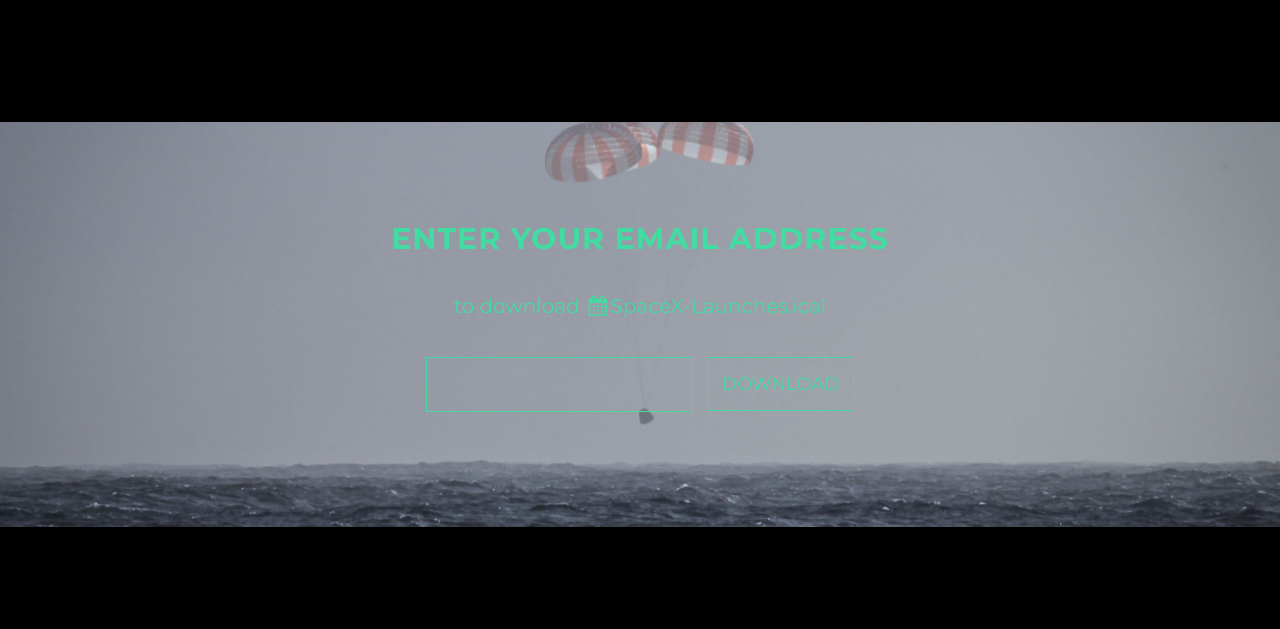
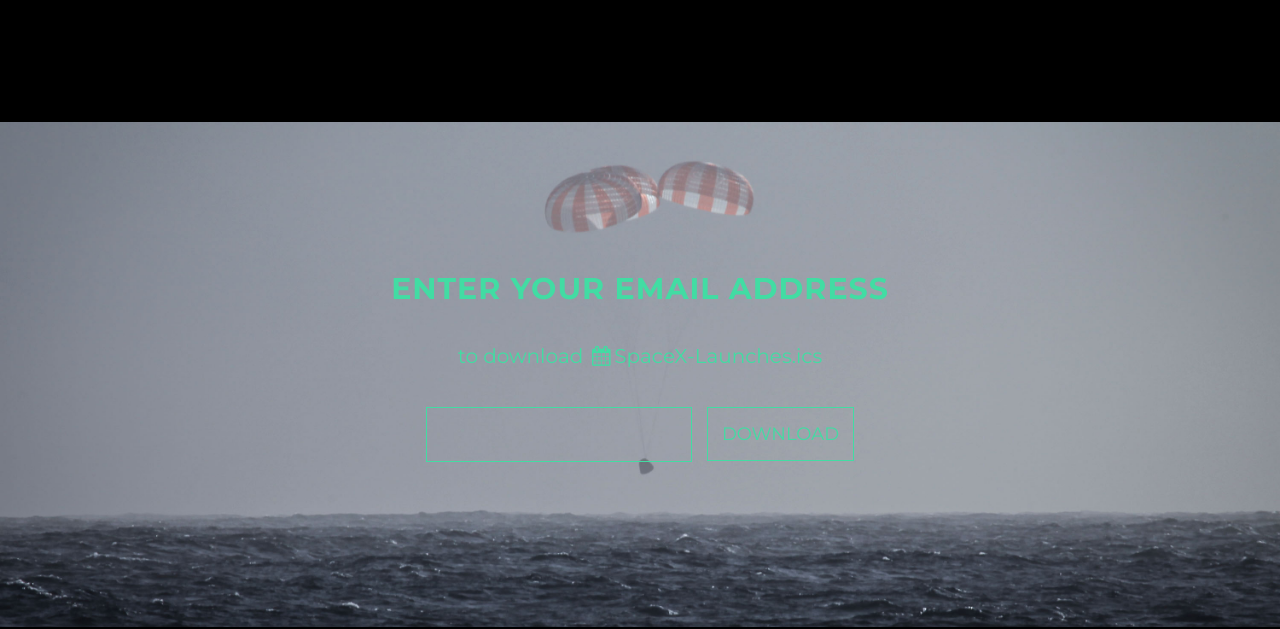
Before and after one commit to mauricewipf/spacex-launches, a plain HTML site: page index.html in a window 1280 px wide. Shown: the part 1200-1829 px from the top of the page. Drawn offline with Linux system fonts and the light colour scheme; some packages are replaced by stand-ins of ours.

Commit message:
minor changes

```diff
--- a/css/grayscale.css
+++ b/css/grayscale.css
@@ -283,7 +283,7 @@ a:focus {
     }
 
     .download-section {
-        padding: 100px 0;
+        padding: 150px 0;
     }
 }
 
--- a/index.html
+++ b/index.html
@@ -9,7 +9,7 @@
     <meta name="description" content="Upcoming SpaceX Launche in Your Calendar">
     <meta name="author" content="Maurice Wipf">
 
-    <title>SpaceX-Launches.ical</title>
+    <title>SpaceX-Launches</title>
 
     <!-- Bootstrap Core CSS -->
     <link href="css/bootstrap.min.css" rel="stylesheet">
@@ -41,7 +41,7 @@
                     <i class="fa fa-bars"></i>
                 </button>
                 <a class="navbar-brand page-scroll" href="#page-top">
-                    SpaceX-Launches.ical
+                    SpaceX-Launches
                 </a>
             </div>
 
@@ -98,7 +98,7 @@
             <div class="container">
                 <div class="col-lg-8 col-lg-offset-2">
                     <h2>Enter Your Email address</h2>
-                    <p>to download <i class="fa fa-calendar fa-fw"></i>SpaceX-Launches.ical</p>
+                    <p>to download <i class="fa fa-calendar fa-fw"></i>SpaceX-Launches.ics</p>
                     <!-- Begin MailChimp Signup Form -->
                     <div id="mc_embed_signup">
                       <form action="//mauwi.us10.list-manage.com/subscribe/post?u=a1d8af67e9a7d31bd9e530c8e&amp;id=37cf49189f" method="post" id="mc-embedded-subscribe-form" name="mc-embedded-subscribe-form" class="validate" target="_blank" novalidate>
```
Also changed, not shown: 1 other file.
